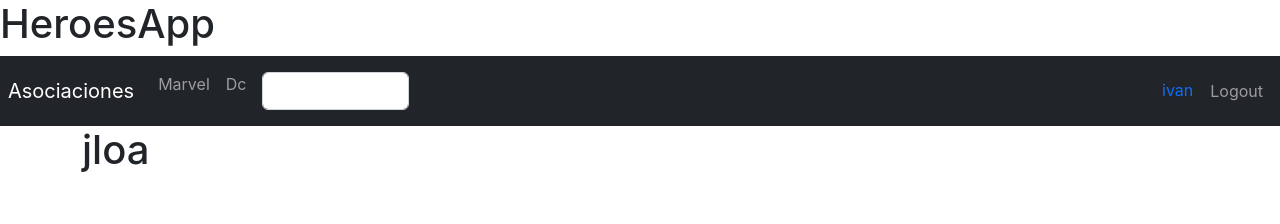
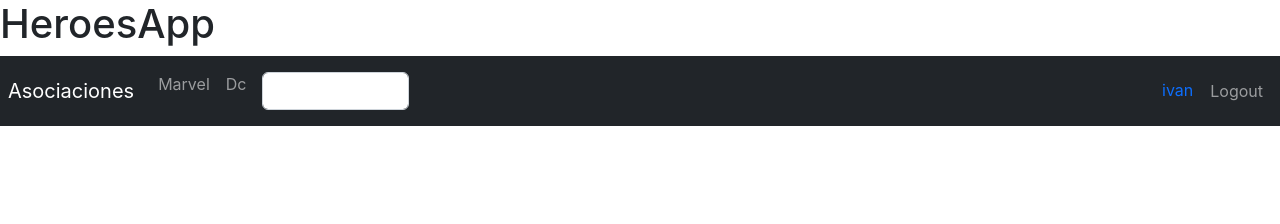
Before and after one commit to IvanFranco1702/ParaCasa, a React (Vite) app: page /serch in a window 1280 px wide. Shown: the top 224 px of the page. Built offline with nearby package versions, Linux system fonts and the light colour scheme.

Commit message:
terminando lo de la clase 200 f}

```diff
--- a/src/heroes/components/HeroeSerch.jsx
+++ b/src/heroes/components/HeroeSerch.jsx
@@ -1,12 +1,12 @@
 import React from 'react'
-import { useLocation, useNavigate } from 'react-router-dom';
+import { useNavigate } from 'react-router-dom';
 import { useForm } from '../../hooks/useForm';
-import queryString from 'query-string'
+// import queryString from 'query-string'
 
 export const HeroeSerch = () => {
     const navigate =useNavigate()
-    const location= useLocation()
-    const {q= ''} = queryString.parse(location.search)
+    // const location= useLocation()
+    // const {q= ''} = queryString.parse(location.search)
 
 
     const {searchText,onInputChange}= useForm({
--- a/src/heroes/pages/Serch.jsx
+++ b/src/heroes/pages/Serch.jsx
@@ -1,11 +1,15 @@
 import React from 'react'
-import { HeroeSerch } from '../components/HeroeSerch'
+// import { HeroeSerch } from '../components/HeroeSerch'
+import { useLocation } from 'react-router-dom';
+import queryString from 'query-string'
 
 export const Serch = () => {
-
+  const location= useLocation()
+  console.log(location)
+const {q= ''} = queryString.parse(location.search)
   return (
   <>
-  <h1>jloa</h1>
+  <h1>{q}</h1>
   </>
   )
 }
```
Also changed, not shown: 1 other file (tests, documents, lock files or other folders).
